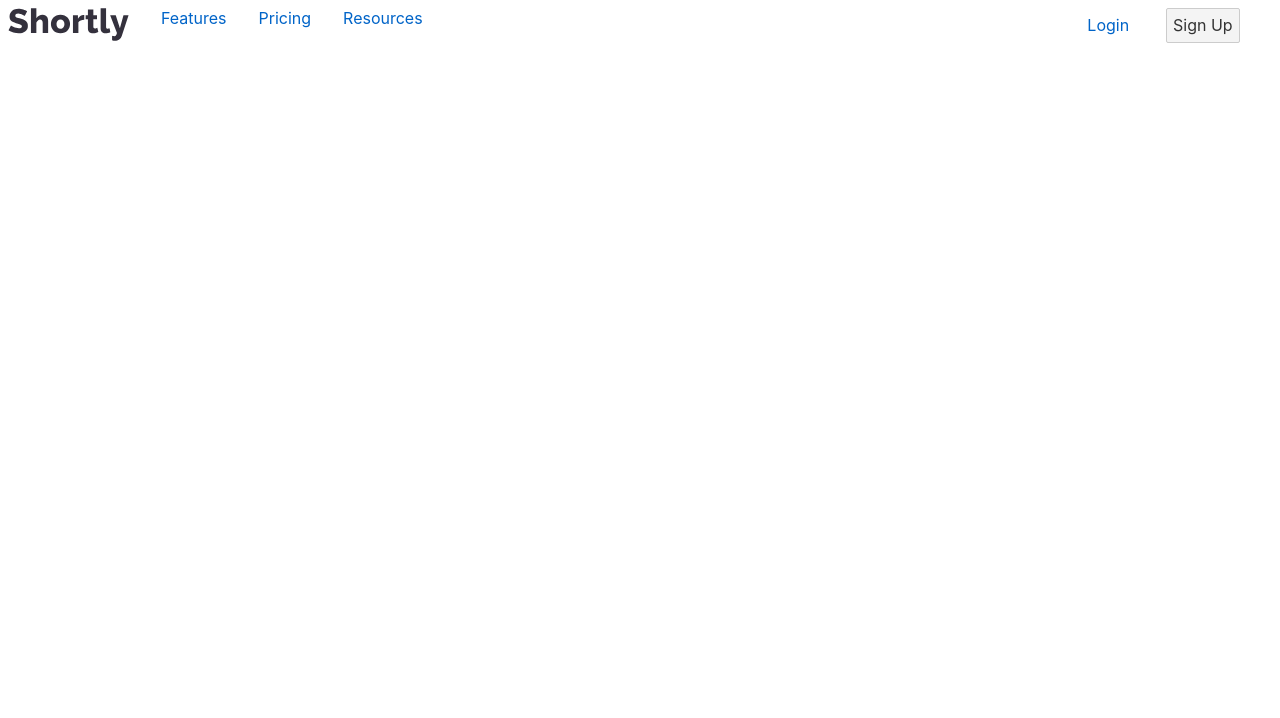
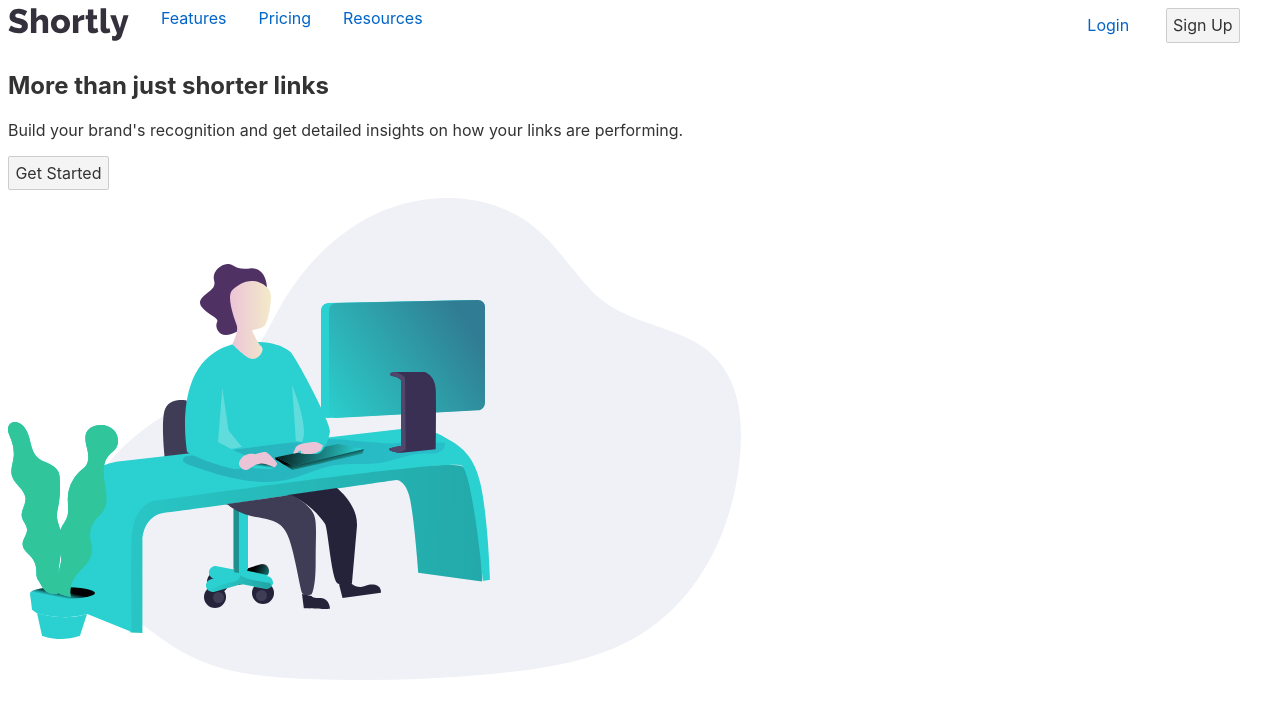
Before and after one commit to roc2246/urlShortening_frontEndMentor, a Svelte app: page / in a window 1280 px wide. Shown: the top 718 px of the page. Built offline with nearby package versions, Linux system fonts and the light colour scheme.

Commit message:
Created HTML layouts for Hero and Button

```diff
--- a/src/App.svelte
+++ b/src/App.svelte
@@ -1,10 +1,12 @@
 <script>
 	import Navigation from "./sections/Navigation.svelte";
+	import Hero from './sections/Hero.svelte'
 </script>
 
 <main>
 	  <Navigation navMode="nav--desktop"></Navigation>
-</main>
+		<Hero></Hero>
+	</main>
 
 <style>
 
--- a/src/components/Button.svelte
+++ b/src/components/Button.svelte
@@ -1,3 +1,9 @@
+<script>
+
+</script>
+
+<button><slot /></button>
+
 <style>
     button{
         white-space: nowrap;
--- a/src/sections/Hero.svelte
+++ b/src/sections/Hero.svelte
@@ -0,0 +1,18 @@
+<script>
+  import Button from "../components/Button.svelte";
+</script>
+
+<section class="hero">
+  <div class="hero__text-box">
+    <h1 class="heading-primary">More than just shorter links</h1>
+    <p class="paragraph-primary">
+      Build your brand's recognition and get detailed insights on how your links
+      are performing.
+    </p>
+    <Button>Get Started</Button>
+  </div>
+
+  <div class="hero__image">
+    <img src="images/illustration-working.svg" alt="" />
+  </div>
+</section>
```
